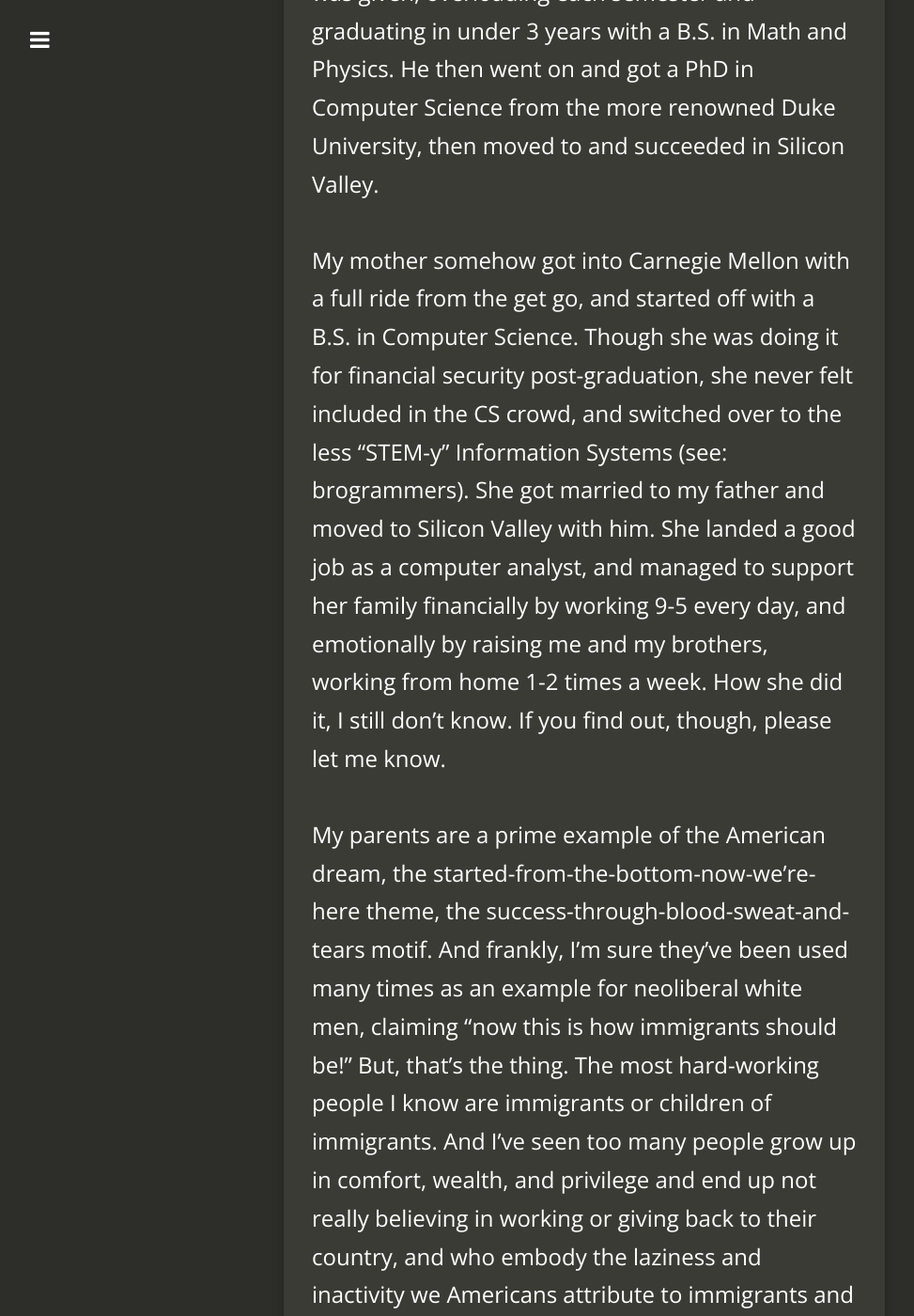
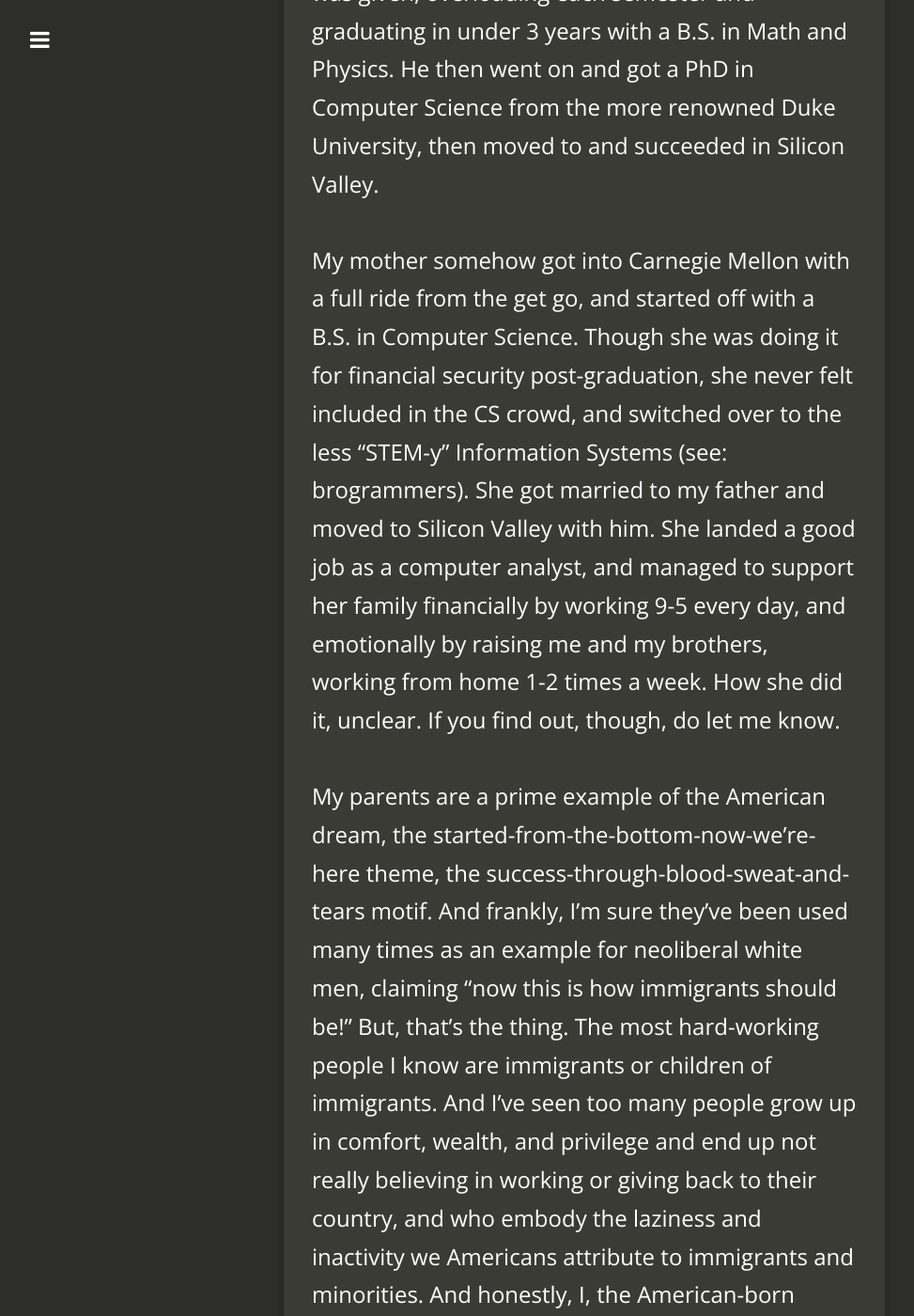
Before and after one commit to aamirazh/aamirazhar.me-backup, a Jekyll site: the page built from _posts/2016-07-05-proud-to-be-a-first-generation-american.md, in a window 1280 px wide and 1400 px high, scrolled down 2201 px. Shown: the whole window at 94% size, without its empty margins (18-991 px from the left). Built offline with Jekyll 4.4.1, drawn with Linux system fonts in a browser that asks for light colours; nearby versions of some CDN libraries; comment, search, counter and statistics services are not loaded.

Commit message:
another small change to 4th of july post

```diff
--- a/_posts/2016-07-05-proud-to-be-a-first-generation-american.md
+++ b/_posts/2016-07-05-proud-to-be-a-first-generation-american.md
@@ -26,7 +26,7 @@
 
 My father, despite graduating high school at 15 with stellar grades, couldn't find a university willing to help pay for his education because of his international status. After trying for a year or two, a small liberal arts school called Wake Forest decided to take a chance and give him a full ride. My father made literally the most of that one opportunity he was given, overloading each semester and graduating in under 3 years with a B.S. in Math and Physics. He then went on and got a PhD in Computer Science from the more renowned Duke University, then moved to and succeeded in Silicon Valley.
 
-My mother somehow got into Carnegie Mellon with a full ride from the get go, and started off with a B.S. in Computer Science. Though she was doing it for financial security post-graduation, she never felt included in the CS crowd, and switched over to the less "STEM-y" Information Systems (see: brogrammers). She got married to my father and moved to Silicon Valley with him. She landed a good job as a computer analyst, and managed to support her family financially by working 9-5 every day, and emotionally by raising me and my brothers, working from home 1-2 times a week. How she did it, I still don't know. If you find out, though, please let me know.
+My mother somehow got into Carnegie Mellon with a full ride from the get go, and started off with a B.S. in Computer Science. Though she was doing it for financial security post-graduation, she never felt included in the CS crowd, and switched over to the less "STEM-y" Information Systems (see: brogrammers). She got married to my father and moved to Silicon Valley with him. She landed a good job as a computer analyst, and managed to support her family financially by working 9-5 every day, and emotionally by raising me and my brothers, working from home 1-2 times a week. How she did it, unclear. If you find out, though, do let me know.
 
 My parents are a prime example of the American dream, the started-from-the-bottom-now-we're-here theme, the success-through-blood-sweat-and-tears motif. And frankly, I'm sure they've been used many times as an example for neoliberal white men, claiming "now this is how immigrants should be!" But, that's the thing. The most hard-working people I know are immigrants or children of immigrants. And I've seen too many people grow up in comfort, wealth, and privilege and end up not really believing in working or giving back to their country, and who embody the laziness and inactivity we Americans attribute to immigrants and minorities. And honestly, I, the American-born citizen, tend to be very critical and intolerant of American culture, while my immigrant parents tend to want to assimilate into it. I think immigrants, in many ways, are the ones most proud of and grateful for their American identity.
 
```
